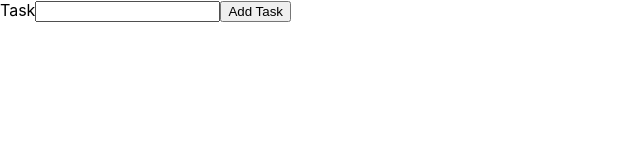
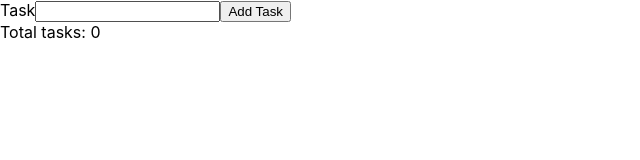
Before and after one commit to shanesc/top-task-app, a React (Create React App) app: page / in a window 1280 px wide. Shown: the top 160 px of the page, without its empty margins (0-640 px from the left). Built offline with nearby package versions, Linux system fonts and the light colour scheme.

Commit message:
feat: add task counter

```diff
--- a/src/App.js
+++ b/src/App.js
@@ -6,7 +6,10 @@ class App extends Component {
   constructor() {
     super();
     this.state = {
-      tasks: [],
+      tasks: {
+        list: [],
+        count: 0,
+      },
       input: '',
     };
   }
@@ -18,7 +21,10 @@ class App extends Component {
       text: this.state.input,
     };
     this.setState({
-      tasks: this.state.tasks.concat(task),
+      tasks: {
+        list: this.state.tasks.list.concat(task),
+        count: this.state.tasks.count + 1,
+      },
       input: '',
     });
   };
@@ -40,7 +46,8 @@ class App extends Component {
           </label>
           <button type='submit'>Add Task</button>
         </form>
-        <Overview taskList={tasks} />
+        <span>Total tasks: {tasks.count}</span>
+        <Overview taskList={tasks.list} />
       </div>
     );
   }
```
